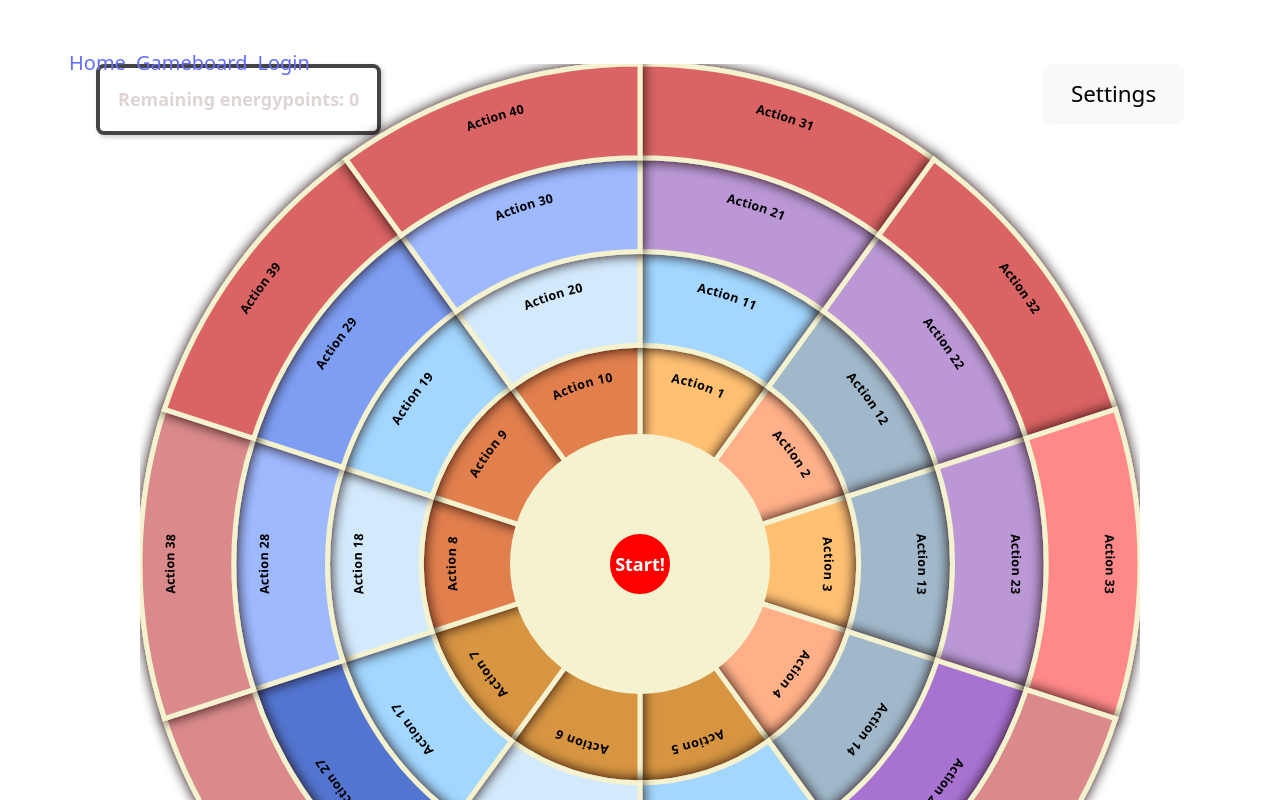
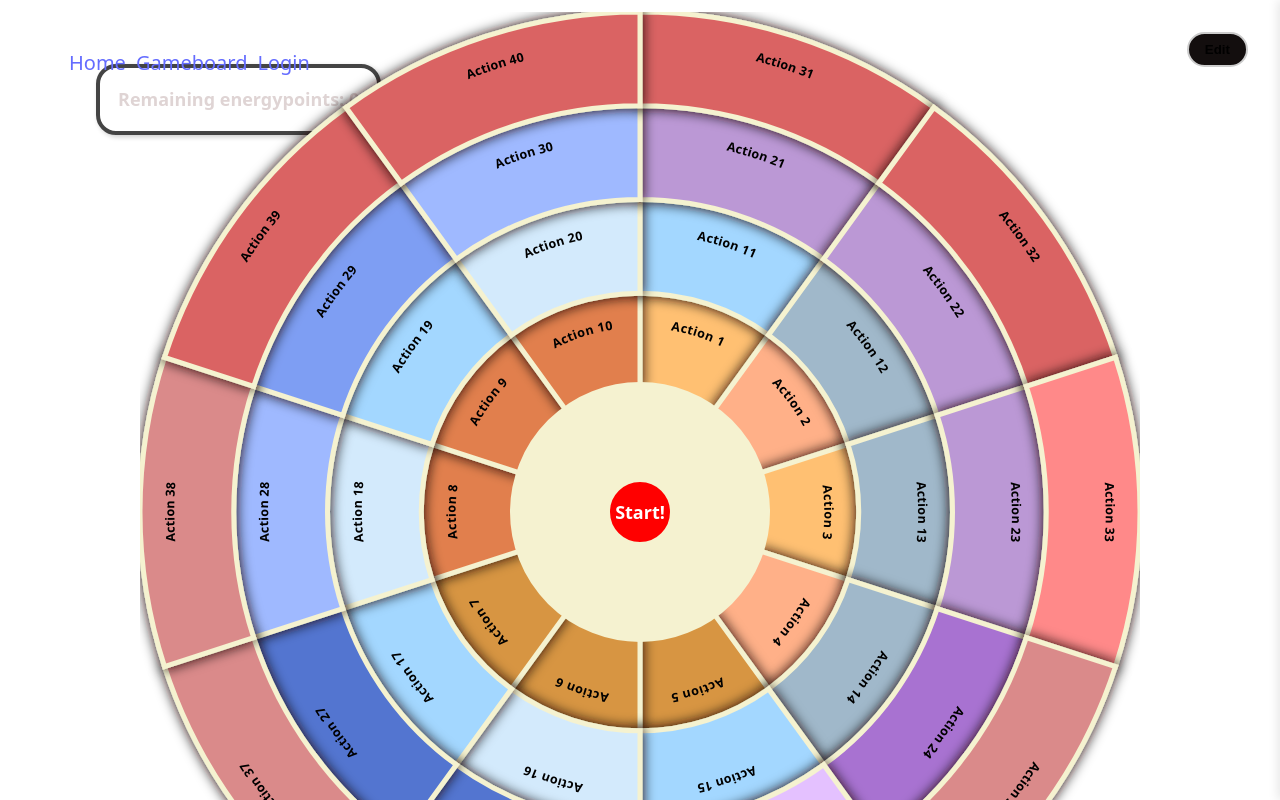
Before and after one commit to WalkAMileGame/WalkAMileGame, a React (Vite) app in the folder frontend/: page /gameboard in a window 1280 px wide. Shown: the top 800 px of the page. Built offline with nearby package versions, Linux system fonts and the light colour scheme; no server answers.

Commit message:
creating settings panel

```diff
--- a/frontend/src/App.css
+++ b/frontend/src/App.css
@@ -12,6 +12,7 @@
   transition: filter 300ms;
   border-radius: 70em;
 }
+
 .logo:hover {
   filter: drop-shadow(0 0 2em #646cffaa);
 }
@@ -41,14 +42,14 @@
   font-size: 20px;
 }
 
-.card {
+.energypoints {
   padding: 1em 1em;
   margin-left: auto;
   position: absolute;
   top: 4rem;
   left: 6rem;
   border: 4px solid #444;
-  border-radius: 8px;
+  border-radius: 20px;
   color: #dfd4d4;
   font-weight: bold;
   font-size: 18px;
@@ -62,12 +63,13 @@
 .container {
   width: 1000px;
   height: 1000px;
-  margin: 2rem auto;
+  margin: 5rem auto;
   position: relative;
+  transition: all 0.3s ease;
 }
 
 .wheel-container {
-  width: 1000px;
+  /* width: 1000px;
   height: 1000px;
   margin: 0 auto;
   position: relative;
@@ -75,45 +77,31 @@
   background-color: #f5f2d0;
   display: flex;
   align-items: center;
-  justify-content: center;
+  justify-content: center;  */
   user-select: none;   /* no text selection */
   -webkit-user-select: none;
   -ms-user-select: none;
 }
 
-.circle-ring {
-  position: absolute;
-  left: 50%;
-  top: 50%;
-  border-radius: 50%;
-  border: 10px solid #333;
-  box-shadow: 0 0 0 10px #f5f2d0;
-  transform: translate(-50%, -50%);
+.main-content {
+  display: flex;
+  height: 120vh;
+  transition: all 0.3s ease;
+  position: relative;
 }
 
-.circle-ring.outer {
-  width: 1000px;
-  height: 1000px;
+/* Gameboard Container */
+.gameboard-container {
+  flex: 1;
+  display: flex;
+  justify-content: center;
+  align-items: center;
+  transition: all 0.3s ease;
+  width: 100%;
 }
-
-.circle-ring.outer-middle {
-  width: 800px;
-  height: 800px;
-  border-color: black;
+.gameboard-container.shifted {
+  transform: translateX(-200px) scale(0.85);
 }
-
-.circle-ring.inner-middle {
-  width: 550px;
-  height: 550px;
-  border-color: black;
-}
-
-.circle-ring.inner {
-  width: 300px;
-  height:300px;
-  border-color: black;
-}
-
 
 .start-circle {
   position: absolute;
@@ -151,8 +139,119 @@
     height: 100%;
   }
 
+.settings-panel {
+  position: fixed;
+  top: 0;
+  right: 0;
+  height: 100vh;
+  width: 600px;
+  background: #fcfcf7;
+  box-shadow: -2px 0 10px rgba(0, 0, 0, 0.1);
+  transform: translateX(100%);
+  transition: transform 0.3s ease;
+  z-index: 1000;
+  overflow-y: auto;
+}
+
+.settings-panel.open {
+  transform: translateX(0);
+}
+
+.settings-content {
+  padding: 2rem;
+  height: 100%;
+  overflow-y: auto;
+}
+
 .settingsButton {
-  position: absolute;
-  top: 4rem;
-  right: 6rem;
+  position: fixed;
+  top: 2rem;
+  right: 2rem;
+  z-index: 1001;
 }
+
+
+.settingsButton button {
+  padding: 0.5rem 1rem;
+  background: #130e0e;
+  border: 2px solid #ccc;
+  border-radius: 20px;
+  cursor: pointer;
+  font-weight: bold;
+  transition: all 0.2s;
+}
+
+.settingsButton button:hover {
+  background: #e0e0e0;
+  border-color: #999;
+}
+
+/* Color picker styles */
+.color.picker {
+  display: flex;
+  flex-wrap: wrap;
+  gap: 1rem;
+  margin-top: 0.5rem;
+  margin: 1rem;
+  margin-bottom: 2em;
+}
+
+@media (max-width: 1400px) {
+  .gameboard-container.shifted {
+    transform: translateX(-150px) scale(0.8);
+  }
+
+  .settings-panel {
+    width: 350px;
+  }
+}
+
+@media (max-width: 1200px) {
+  .gameboard-container.shifted {
+    transform: translateX(-100px) scale(0.75);
+  }
+}
+
+.settingstext {
+  color: black
+}
+
+.gbname-text {
+  color: black
+}
+
+.gbname-input {
+  background-color: white;
+  color: black;
+}
+
+.colorbuttons {
+  border-radius: 50%;
+  width: 30px;
+  height: 30px;
+  border: 1px solid grey; /* optional */
+  cursor: pointer;
+  transition: all 0.2s;
+}
+
+.labelname-input {
+  background-color: white;
+  color: black;
+  width: 200px;
+  height: 10px;
+  font-size: 16px;
+  border: solid, 2px, black;
+  border-radius: 20px;
+  padding: 10px;
+}
+
+.deleteslice-button {
+  color: white;
+  padding: 10;
+  background-color: rgb(228, 52, 52);
+  margin-left: 20px;
+  border-radius: 50%;
+  width: 40px;
+  height: 40px;
+  border: 1px, solid, white;
+}
--- a/frontend/src/App.jsx
+++ b/frontend/src/App.jsx
@@ -31,7 +31,7 @@ function App() {
   };
   return (
     <>
-      <div className="card">
+      <div className="energypoints">
           Remaining energypoints: {points}
       </div>
       <Router>
--- a/frontend/src/components/GameBoard.jsx
+++ b/frontend/src/components/GameBoard.jsx
@@ -253,15 +253,22 @@ const GameBoard = ({ onSliceClick = () => {} }) => {
   };
 
   return (
-    <>
+    <div className="game-layout">
+      {/* Settings Button */}
       <div className="settingsButton">
         <button
           onClick={() => setShowSettings(!showSettings)}
           variant="outline"
           size="lg"
-      > Settings
+        >
+          Edit
         </button>
       </div>
+
+      {/* Main Content Area */}
+      <div className={`main-content ${showSettings ? 'settings-open' : ''}`}>
+        {/* Gameboard Container */}
+        <div className={`gameboard-container ${showSettings ? 'shifted' : ''}`}>
           <div className="container">
             <div className="wheel-container" ref={containerRef}>
               <svg
@@ -322,23 +329,26 @@ const GameBoard = ({ onSliceClick = () => {} }) => {
               </svg>
               <div className="start-circle">Start!</div>
             </div>
-        {showSettings && (
-          <div className="fixed inset-0 bg-black/40 z-40" onClick={() => setShowSettings(false)} />
-        )}
-        <div
-          className={`fixed top-0 right-0 h-full w-96 bg-white shadow-2xl z-50 transform transition-transform duration-300 ${
-            showSettings ? "translate-x-0" : "translate-x-full"
-          }`}
-        >
+          </div>
+        </div>
+
+        {/* Settings Panel */}
+        <div className={`settings-panel ${showSettings ? 'open' : ''}`}>
           <GameBoardSettings
             gameConfig={gameConfig}
             onConfigChange={setGameConfig}
             onSave={(config) => console.log("save config", config)}
             isVisible={showSettings}
+            onClose={() => setShowSettings(false)}
           />
         </div>
       </div>
-    </>
+
+      {/* Settings Overlay */}
+      {showSettings && (
+        <div className="settings-overlay" onClick={() => setShowSettings(false)} />
+      )}
+    </div>
   );
 };
 
--- a/frontend/src/components/GameBoardSettings.jsx
+++ b/frontend/src/components/GameBoardSettings.jsx
@@ -17,9 +17,7 @@ const ColorPicker = ({ value, onChange, colors = [] }) => {
         <button
           key={color}
           type="button"
-          className={`w-8 h-8 rounded-full border-2 transition-all ${
-            value === color ? 'border-gray-800 scale-110' : 'border-gray-300 hover:scale-105'
-          }`}
+          className="colorbuttons"
           style={{ backgroundColor: color }}
           onClick={() => onChange(color)}
         />
@@ -118,21 +116,20 @@ const GameBoardSettings = ({ gameConfig, onConfigChange, onSave, isVisible }) =>
   return (
     <div className="w-96 bg-white rounded-xl shadow-xl p-6 max-h-[80vh] overflow-y-auto">
       <div className="space-y-6">
-        <div>
-          <h2 className="text-2xl font-bold text-slate-800 mb-2">Settings</h2>
-          <p className="text-sm text-slate-600">Customize your gameboard</p>
+        <div className="settingstext">
+          <h2 className="text-2xl font-bold text-black mb-2">Edit gameboard</h2>
         </div>
 
         {/* Basic Info */}
         <div className="space-y-4">
           <div>
-            <label htmlFor="name" className="block text-sm font-medium">Gameboard Name *</label>
+            <label htmlFor="name" className="gbname-text">Gameboard Name*: </label>
             <input
               id="name"
               value={localConfig.name || ""}
               onChange={(e) => handleNameChange(e.target.value)}
               placeholder="Enter gameboard name"
-              className="w-full border rounded p-2"
+              className="gbname-input"
             />
           </div>
         </div>
@@ -175,12 +172,12 @@ const GameBoardSettings = ({ gameConfig, onConfigChange, onSave, isVisible }) =>
                     <input
                       value={label.text}
                       onChange={(e) => handleSliceTextChange(ringIndex, labelIndex, e.target.value)}
-                      className="flex-1 border rounded p-1"
+                      className="labelname-input"
                       placeholder="Slice text"
                     />
                     <button
                       onClick={() => removeSlice(ringIndex, labelIndex)}
-                      className="text-red-600 hover:text-red-700"
+                      className="deleteslice-button"
                     >
                       ✕
                     </button>
--- a/frontend/src/index.css
+++ b/frontend/src/index.css
@@ -35,17 +35,7 @@ h1 {
   line-height: 1.1;
 }
 
-button {
-  border-radius: 8px;
-  border: 1px solid transparent;
-  padding: 0.6em 1.2em;
-  font-size: 1.4em;
-  font-weight: 500;
-  font-family: inherit;
-  background-color: #1a1a1a;
-  cursor: pointer;
-  transition: border-color 0.25s;
-}
+
 button:hover {
   border-color: #646cff;
 }
```
Lines whose indentation alone changed are shown as unchanged.
